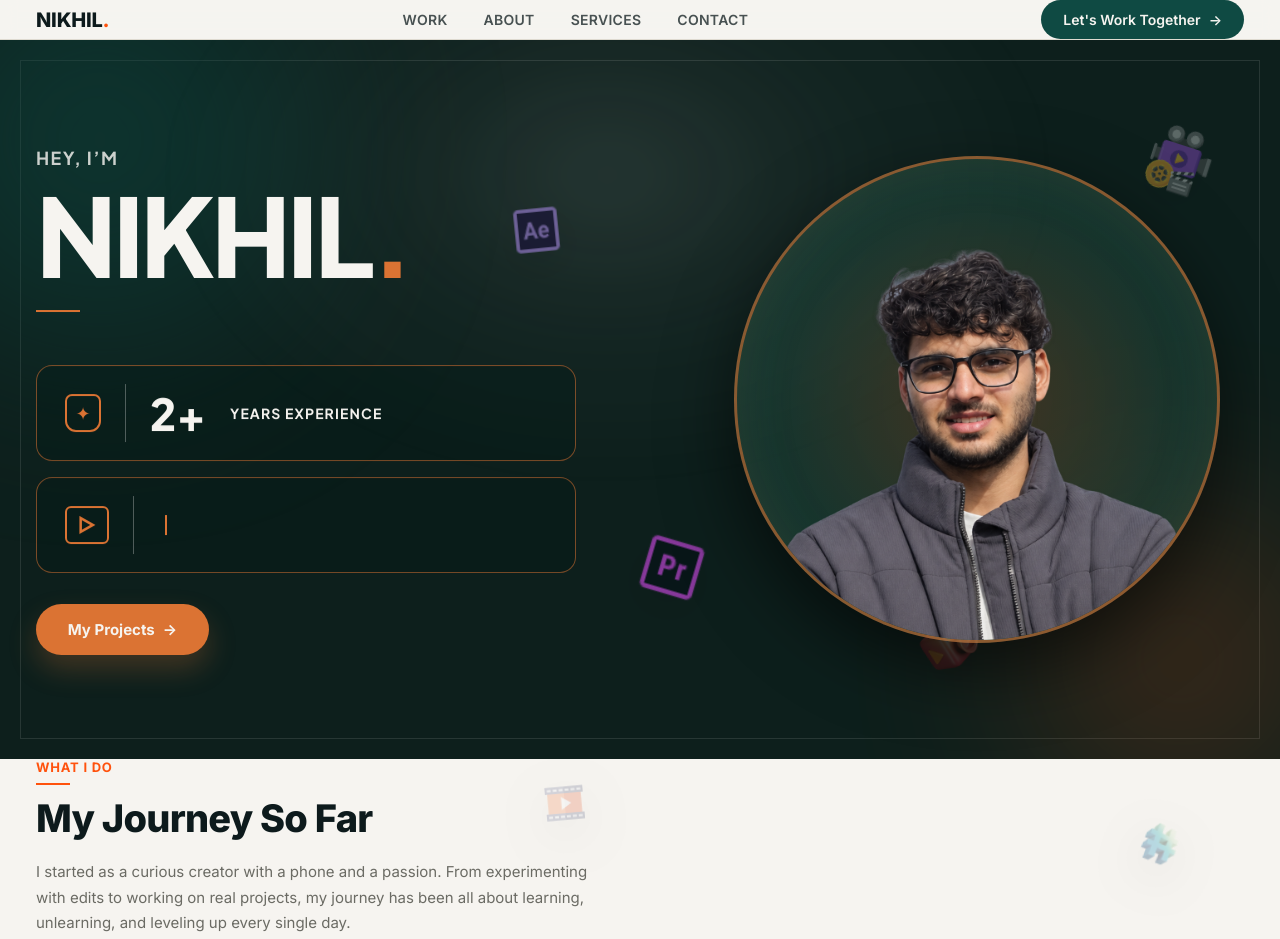
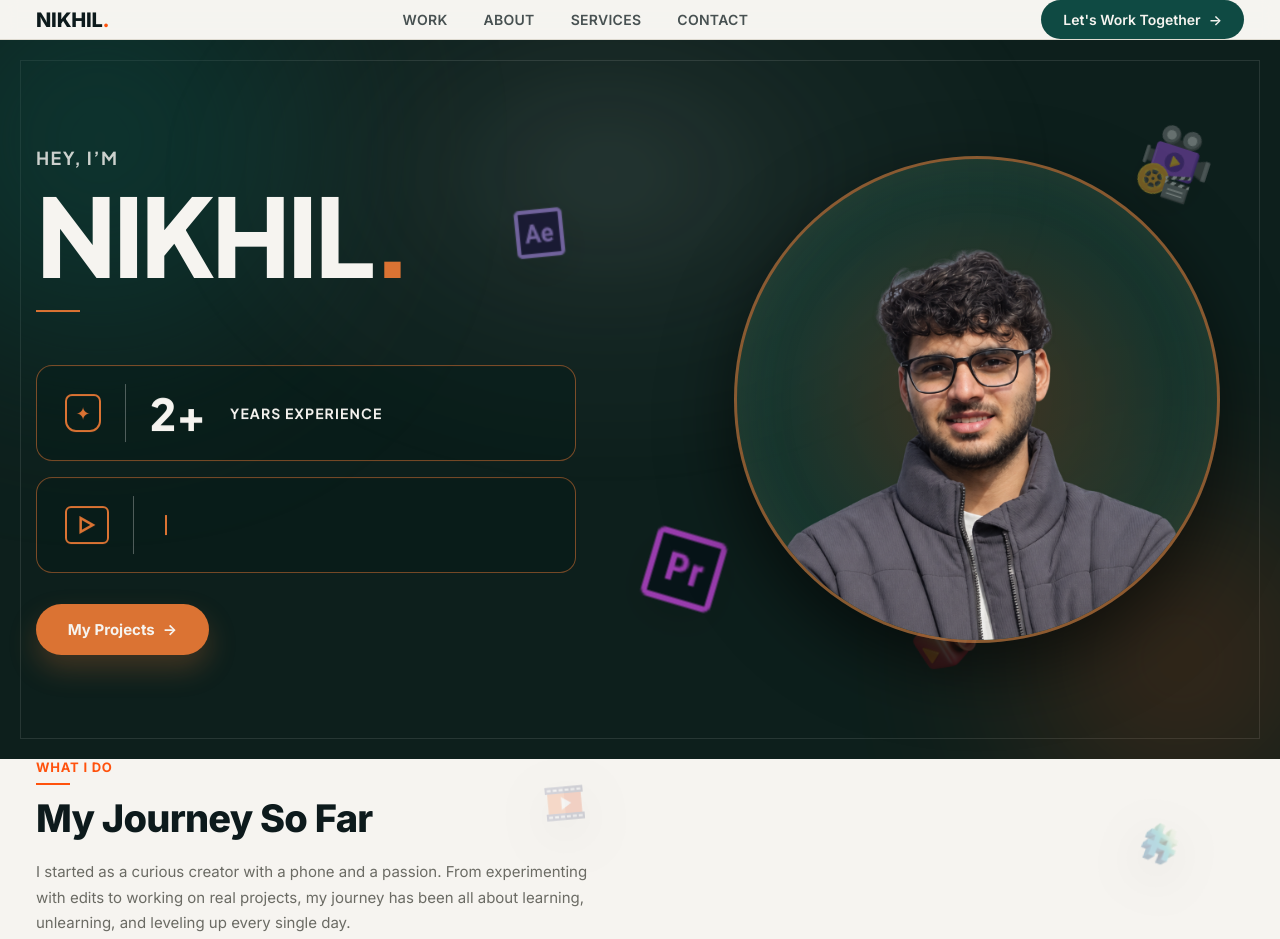
Before and after one commit to nikkhil10825/nikhil-portfolio, a website: page index.html in a window 1280 px wide. Shown: the top 939 px of the page. Drawn offline with Linux system fonts and the light colour scheme.

Commit message:
Enlarge Premiere Pro 3D icon prominently while keeping other 3D icons at full size

```diff
--- a/style.css
+++ b/style.css
@@ -234,10 +234,10 @@ p{margin:0;}
   from{transform:translate3d(0,0,0) rotate(var(--icon-rotate,0deg));}
   to{transform:translate3d(10px,-14px,0) rotate(calc(var(--icon-rotate,0deg) + 5deg));}
 }
-.float-icon--hero-ae{left:39%;top:24%;width:clamp(46px,4.5vw,64px);opacity:.55;--icon-rotate:-10deg;}
-.float-icon--hero-pr{left:49%;bottom:20%;width:clamp(58px, 5.6vw, 80px);opacity:.62;--icon-rotate:12deg;}
-.float-icon--hero-production{right:6%;top:14%;width:clamp(50px,5.2vw,78px);opacity:.4;--icon-rotate:13deg;}
-.float-icon--hero-video{right:24%;bottom:10%;width:clamp(48px,5vw,76px);opacity:.38;--icon-rotate:-12deg;}
+.float-icon--hero-ae{left:39%;top:24%;width:clamp(48px,5vw,72px);opacity:.58;--icon-rotate:-10deg;}
+.float-icon--hero-pr{left:49%;bottom:18%;width:clamp(74px, 7.5vw, 110px);opacity:.72;--icon-rotate:12deg;}
+.float-icon--hero-production{right:6%;top:14%;width:clamp(54px,5.8vw,86px);opacity:.45;--icon-rotate:13deg;}
+.float-icon--hero-video{right:24%;bottom:10%;width:clamp(52px,5.5vw,82px);opacity:.42;--icon-rotate:-12deg;}
 .float-icon--journey-hash{right:8%;top:18%;--icon-rotate:12deg;}
 .float-icon--journey-music{left:3%;bottom:12%;--icon-rotate:-14deg;}
 .float-icon--journey-montage{right:28%;bottom:6%;width:42px;opacity:.24;--icon-rotate:8deg;}
```
